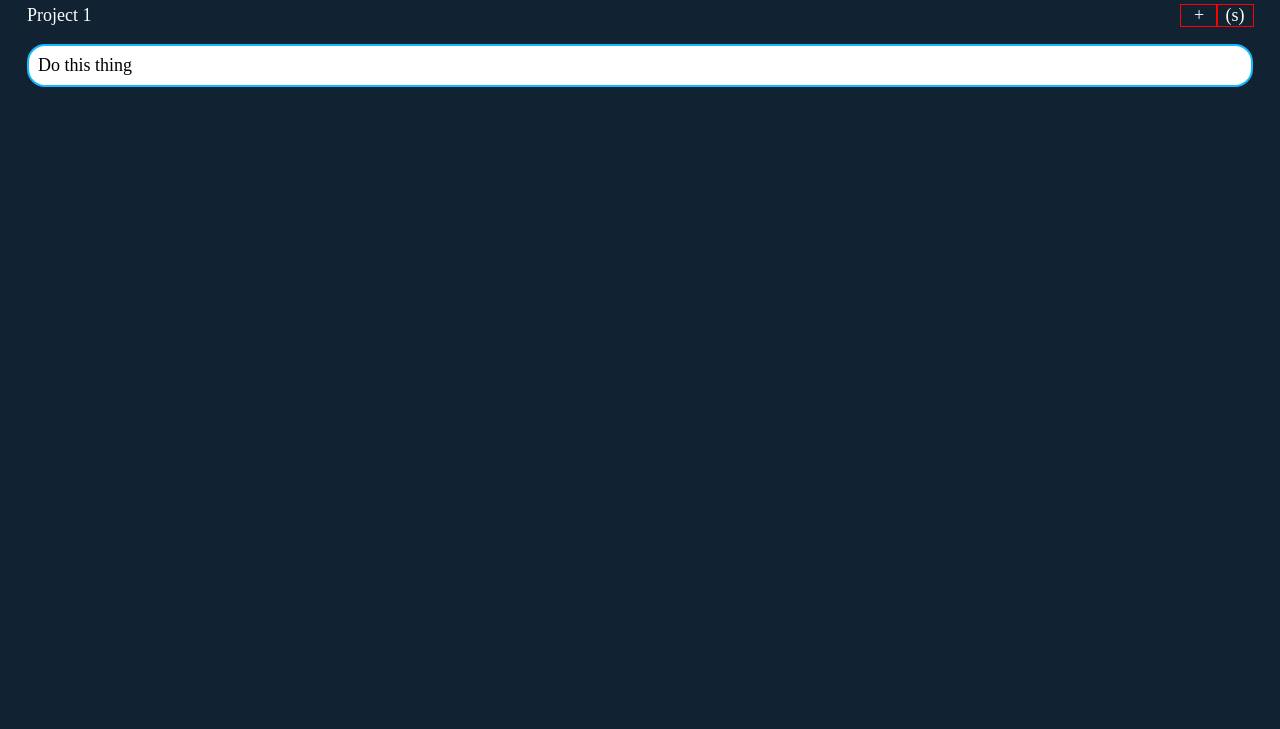
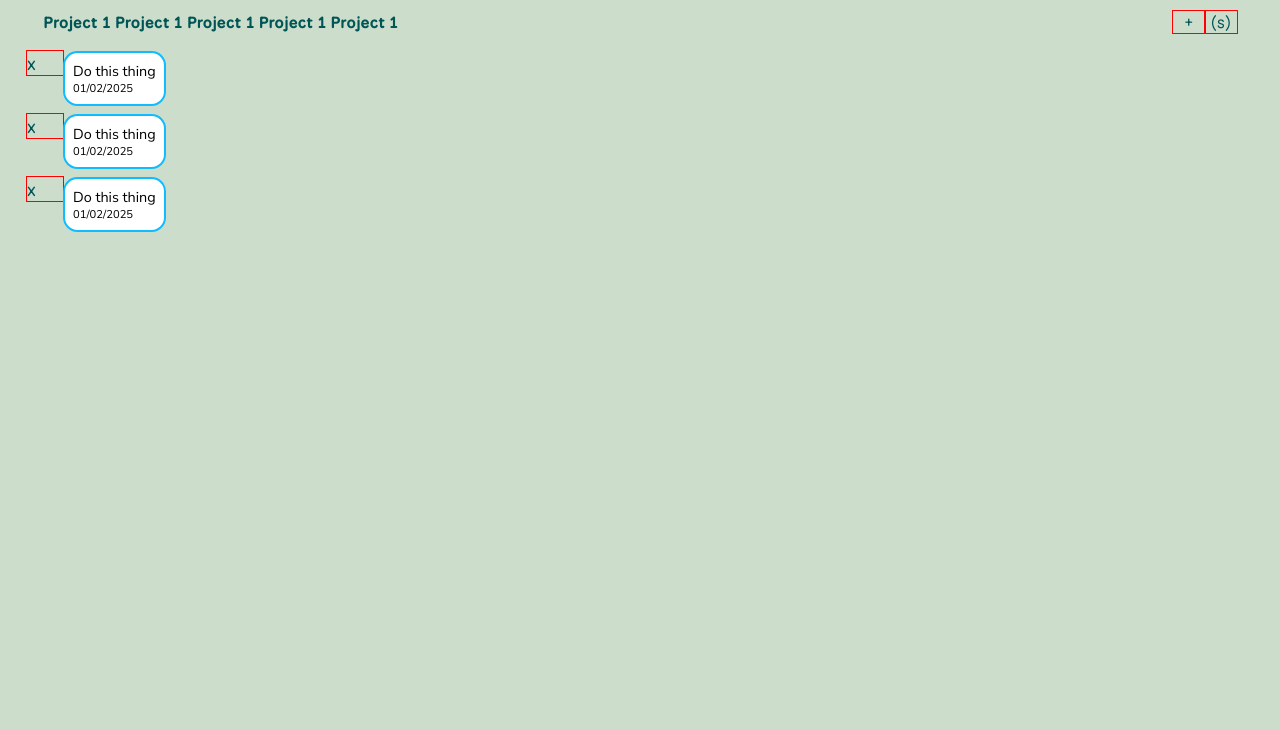
Before and after one commit to talesofterror/TOP-todolist, a website built with webpack: page src/template.html in a window 1280 px wide. Shown: the part 71-800 px from the top of the page. Built offline with nearby package versions, Linux system fonts and the light colour scheme.

Commit message:
css changes. grasping at a color scheme

```diff
--- a/src/classes.js
+++ b/src/classes.js
@@ -18,7 +18,7 @@ class Task {
 }
 
 class Project {
-	constructor (title, tasks) {
+	constructor (title, ...tasks) {
 		this.title = title
 		this.tasks = tasks == undefined ? {} : {...tasks}
 	}
--- a/src/index.js
+++ b/src/index.js
@@ -19,3 +19,4 @@ console.log(testTask2.getDate)
 
 console.log(testProject)
 console.log(testProject2)
+console.log(testProject2.tasks[0])
--- a/src/style.css
+++ b/src/style.css
@@ -1,6 +1,8 @@
 :root {
-	--title-color: #fff;
-	--bg-color: #123;
+	--title-color: #d55;
+	--bg-color: #cdc;
+
+	--main-text-color: #055;
 
 	--task-bg-color: #fff;
 	--task-border-color: #1bf;
@@ -16,6 +18,16 @@
 	--state-color-sleep: #335;
 }
 
+@font-face {
+	font-family: "NationalPark";
+	src: url("./assets/NationalPark.woff2") format("woff2");
+}
+
+@font-face {
+	font-family: "Nunito";
+	src: url("./assets/NunitoSans.woff2") format("woff2");
+}
+
 * {
 	box-sizing: border-box;
 	padding: 0;
@@ -23,9 +35,10 @@
 }
 
 body {
+	font-family: "NationalPark", sans-serif;
 	font-size: calc(0.75em + 0.75vh);
 	background-color: var(--bg-color);
-	color: var(--title-color);
+	color: var(--main-text-color);
 	margin: 1em;
 }
 
@@ -35,7 +48,9 @@ body {
 
 .main-title-container {
 	/* outline: 1px solid red; */
+	font-family: "Nunito", sans-serif;
 	text-align: center;
+	color: var(--title-color);
 }
 
 .projects-container {
@@ -46,21 +61,29 @@ body {
 }
 
 .project-header {
- display: flex;
+	font-size: 0.9em;
+	display: flex;
+	margin: 0 1em 0 1em;
+	/* background-color: var(--task-border-color); */
+	/* color: var(--bg-color); */
+}
+
+.project-header .project-name {
+	font-weight: bold;
 }
 
 .project-header-button {
 	text-align: center;
-	width: 2em;
+	width: 2rem;
 }
 
 .project .add-task {
-	outline: 1px solid red;
 	margin-left: auto;
 }
 
-.project .sort {
+.project .sort,.add-task {
 	outline: 1px solid red;
+	align-content: end;
 }
 
 .tasks-container .task:first-child {
@@ -68,10 +91,27 @@ body {
 }
 
 .task {
+	display: flex;
+	/* flex-direction: row; */
+	margin: 0.5rem 0;
+}
+
+.task-status-icon {
+	outline: 1px solid red;
+	height: 100%;
+	width: 2em;
+}
+
+.task-text {
+	font-family: "Nunito", sans-serif;
+	font-size: 0.9rem;
 	background-color: var(--task-bg-color);
 	color: var(--task-text-color);
 	border: var(--task-border-size) solid var(--task-border-color);
 	border-radius: var(--task-border-radius);
-	padding: 0.5em;
-	margin: 0.5em 0;
+	padding: 0.5rem;
 }
+
+.task-text .task-due-date {
+	font-size: 0.7rem;
+}
--- a/src/template.html
+++ b/src/template.html
@@ -18,19 +18,31 @@
 				<section class="project">
 					<div class="project-header">
 						<header class="project-name">
-							Project 1
+							Project 1 Project 1 Project 1 Project 1 Project 1
 						</header>
 						<div class="add-task project-header-button">+</div>
 						<div class="sort project-header-button">(s)</div>
 					</div>
 
 					<section class="tasks-container">
+
 						<div class="task">
-							<div class="task-status-icon"></div>
-							<header class="task-header">Do this thing</header>
-							<div class="task-due-date"></div>
+							<div class="task-status-icon">x</div>
+							<header class="task-text"><span>Do this thing</span><div class="task-due-date">01/02/2025</div></header>
 						</div>
+
+						<div class="task">
+							<div class="task-status-icon">x</div>
+							<header class="task-text"><span>Do this thing</span><div class="task-due-date">01/02/2025</div></header>
+						</div>
+
+						<div class="task">
+							<div class="task-status-icon">x</div>
+							<header class="task-text"><span>Do this thing</span><div class="task-due-date">01/02/2025</div></header>
+						</div>
+
 					</section>
+
 				</section>
 
 			</div>
--- a/webpack.common.js
+++ b/webpack.common.js
@@ -29,6 +29,10 @@ module.exports = {
 				test: /\.(png|svg|jpg|jpeg|gif)$/i,
 				type: "asset/resource",
 			},
+			{
+				test: /\.(woff|woff2|eot|ttf|otf)$/i,
+				type: "asset/resource",
+			},
 		],
 	},
 }
```
Also changed, not shown: src/assets/NationalPark.woff2 (added), src/assets/NunitoSans.woff2 (added).
